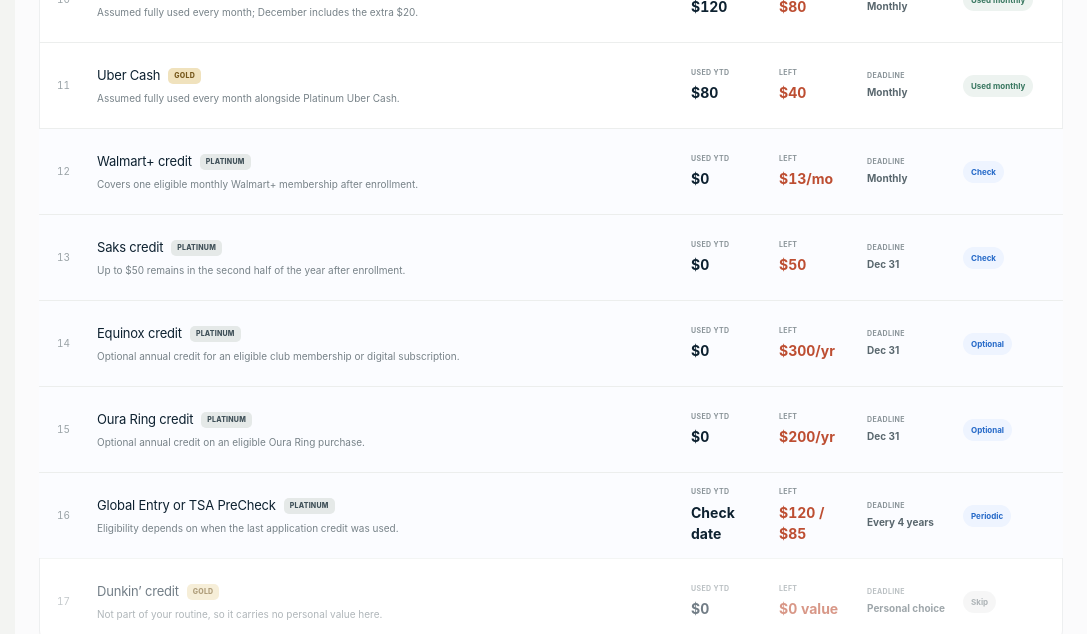
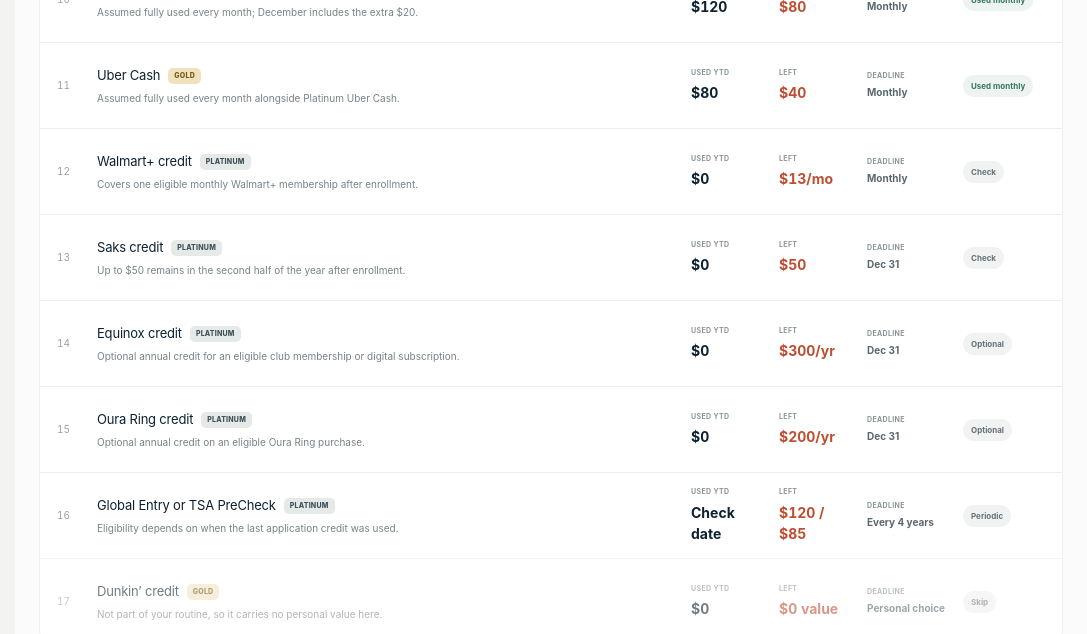
Before and after one commit to pondorasti/pondorasti, a Next.js app: page /benefits in a window 1280 px wide. Shown: the part 1060-1694 px from the top of the page, without its empty margins (193-1280 px from the left). Built offline with nearby package versions, Linux system fonts and the light colour scheme.

Commit message:
Neutralize external benefit rows

```diff
--- a/app/globals.css
+++ b/app/globals.css
@@ -283,7 +283,6 @@
 .benefit-list-surface { margin-top: 14px; overflow: hidden; }
 .benefit-list-row { min-height: 86px; padding: 14px 18px; display: grid; grid-template-columns: 28px minmax(0,1fr) 76px 76px 84px 82px; gap: 12px; align-items: center; border-top: 1px solid #eceeed; }
 .benefit-list-row.muted { opacity: .58; }
-.benefit-list-row.external { background: #fbfcff; }
 .benefit-list-index { color: #9aa3a7; font-size: 10px; font-variant-numeric: tabular-nums; }
 .benefit-list-main { min-width: 0; }
 .benefit-list-main > div { display: flex; align-items: center; gap: 8px; }
@@ -298,7 +297,7 @@
 .benefit-list-deadline strong { color: #59676e; font-size: 10px; font-weight: 650; }
 .benefit-list-state { width: fit-content; padding: 5px 8px; border-radius: 999px; background: #edf3f0; color: #37765f; font-size: 8px; font-weight: 750; white-space: nowrap; }
 .benefit-list-row.muted .benefit-list-state { background: #f0f1f1; color: #737d82; }
-.benefit-list-row.external .benefit-list-state { background: #eef4ff; color: #2569c8; }
+.benefit-list-row.external .benefit-list-state { background: #f1f2f2; color: #667278; }
 .setup-surface { margin-top: 14px; overflow: hidden; }
 .setup-list { display: grid; grid-template-columns: 1fr 1fr; }
 .setup-list > div { min-height: 56px; padding: 0 22px; display: grid; grid-template-columns: 24px 1fr auto; gap: 9px; align-items: center; border-top: 1px solid #eceeed; }
```
